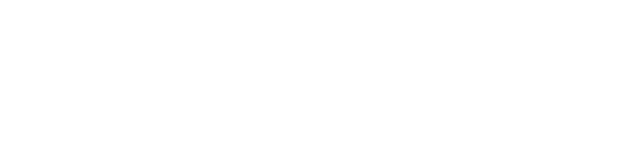
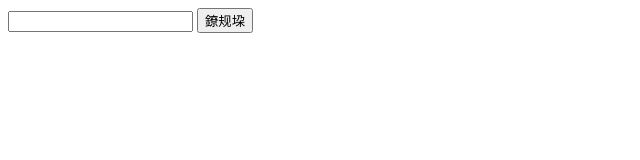
Before and after one commit to rjwqoo12312/rjwqoo12312.github.io, a plain HTML site: page index.html in a window 1280 px wide. Shown: the whole page, without its empty margins (0-640 px from the left). Drawn offline with Linux system fonts and the light colour scheme.

Commit message:
Update index.html

```diff
--- a/index.html
+++ b/index.html
@@ -1,32 +1,23 @@
 <!DOCTYPE html>
-<html lang="en">
-<head>
-    <meta charset="UTF-8">
-    <meta name="viewport" content="width=device-width, initial-scale=1.0">
-    <meta http-equiv="X-UA-Compatible" content="ie=edge">
-    <title>分享</title>
-    <style>
-        * {
-            margin: 0;
-            padding: 0;
-            border: 0;
-        }
-        html {
-            height: 100%;
-            width: 100%;
-        }
-        .backgroundImg {
-            width: 100%;
-        }
-    </style>
-</head>
-<body>
-    <div>
-        <img src="/home.jpg" alt="" class="backgroundImg">
-    </div>
+<html>
+    <head>
+        <meta charset="GB2312">
 
-    <script>
+        <title>xx</title>
+        <script >
+            function dd() {
+                var a = document.getElementById("input");
+                a.value = "这是你要写入input内容的值";
 
-    </script>
-</body>
+            }
+        </script>
+    </head>
+
+    <body>
+
+      <input type="text" id="input" />
+       <input type="button" onclick="dd()" value="点我">
+
+
+    </body>
 </html>
```
